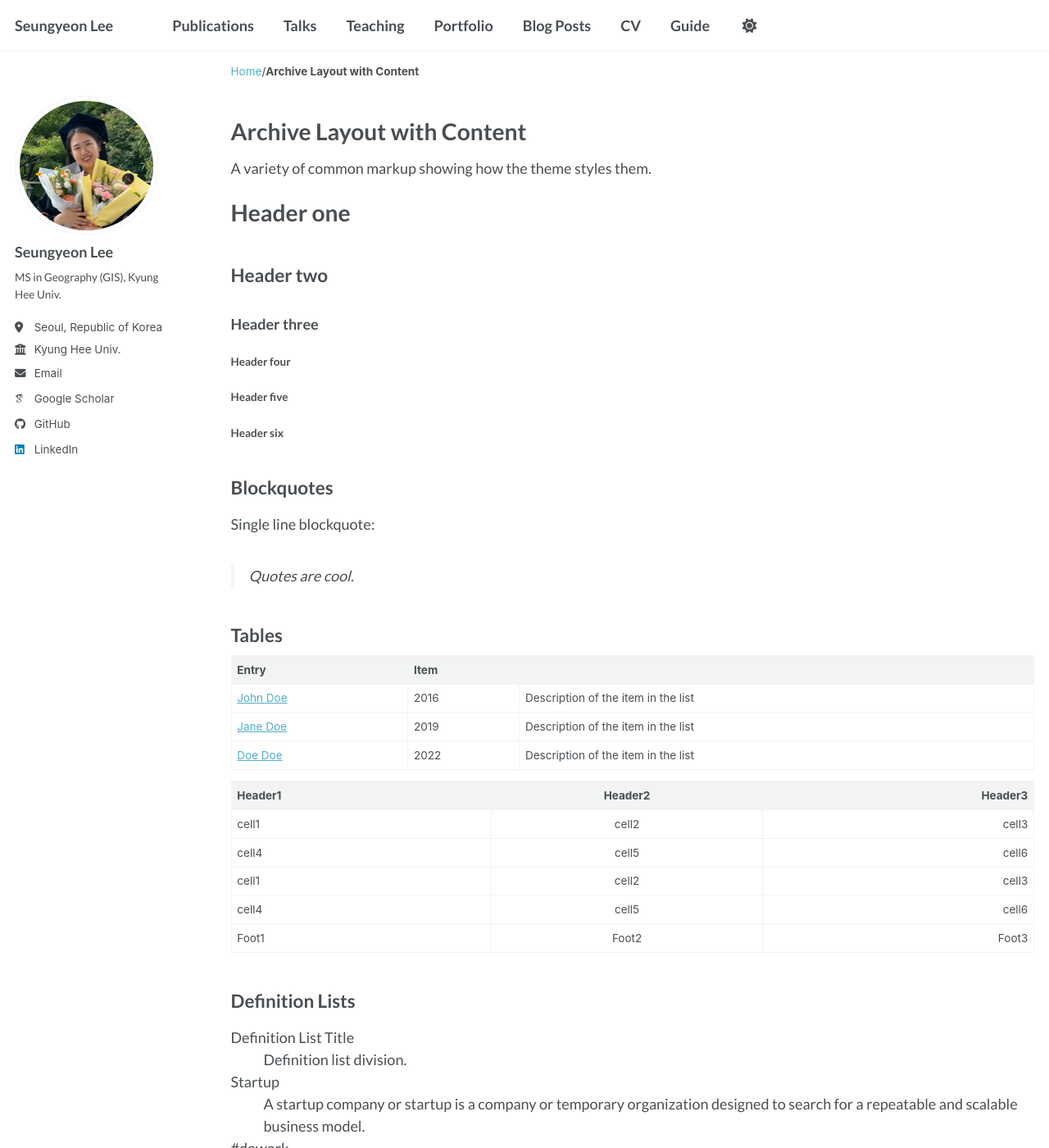
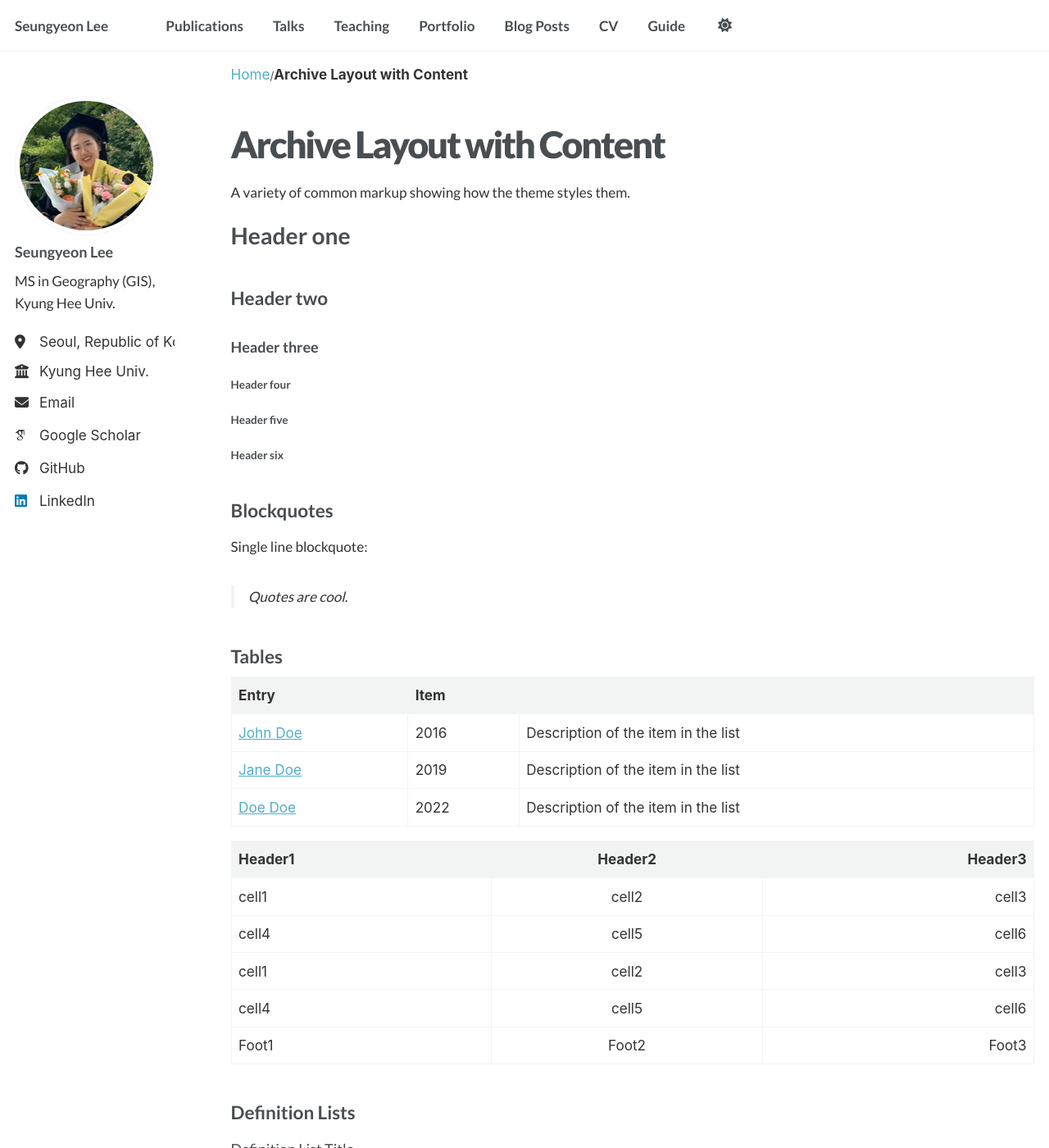
Before and after one commit to seungyeon677/seungyeon677.github.io, a Jekyll site: the page built from _pages/archive-layout-with-content.md, in a window 1280 px wide and 1400 px high. Shown: the whole window at 82% size. Built offline with Jekyll 4.4.1, drawn with Linux system fonts in a browser that asks for light colours; some web fonts are replaced; a script bundle is joined from its source files by our own code; library files that are not in the unit come from our copies.

Commit message:
Update head.html

```diff
--- a/_includes/head.html
+++ b/_includes/head.html
@@ -31,6 +31,20 @@
     font-family: 'Lato', sans-serif !important;
   }
 
+  /* 페이지 메인 제목 (About Me 등 큰 제목) */
+  .page__title {
+    font-size: 2.5rem !important; /* 아주 크게 */
+    font-weight: 900 !important;
+    letter-spacing: -0.05em; /* 글자 간격을 살짝 좁혀 더 세련되게 */
+  }
+
+  /* 본문 폰트 사이즈 줄이기 */
+  p, li, table, blockquote {
+    font-size: 0.95rem !important; /* 기본(1rem)보다 살짝 작게 */
+    line-height: 1.6 !important;   /* 줄 간격을 넉넉히 주어 가독성 확보 */
+    color: #333333;                /* 너무 검정색보다는 짙은 회색이 눈이 편합니다 */
+  }
+
   /* 4. 하단 푸터 및 기타 요소 */
   .page__footer, .pagination, .page__taxonomy {
     font-family: 'Lato', sans-serif !important;
```
